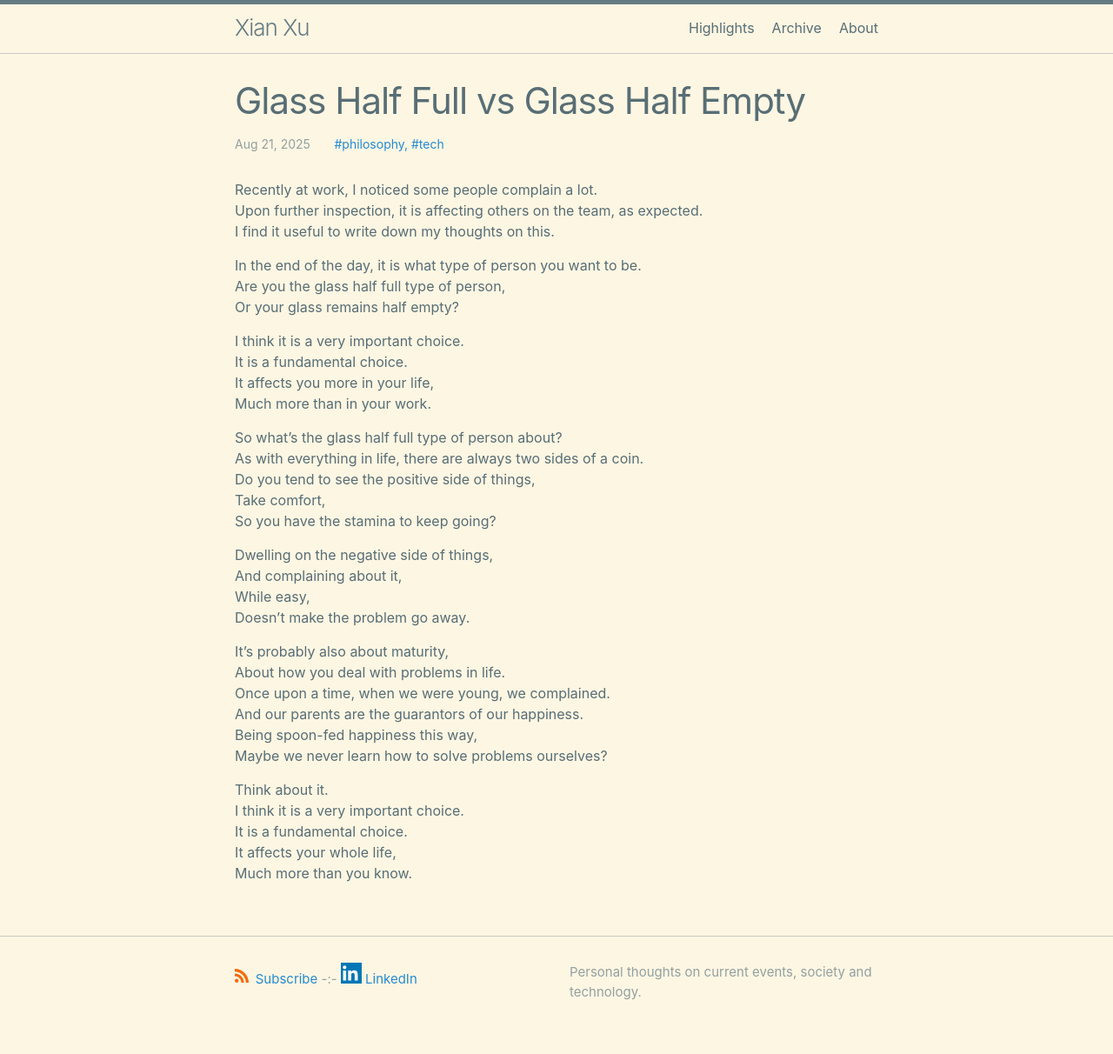
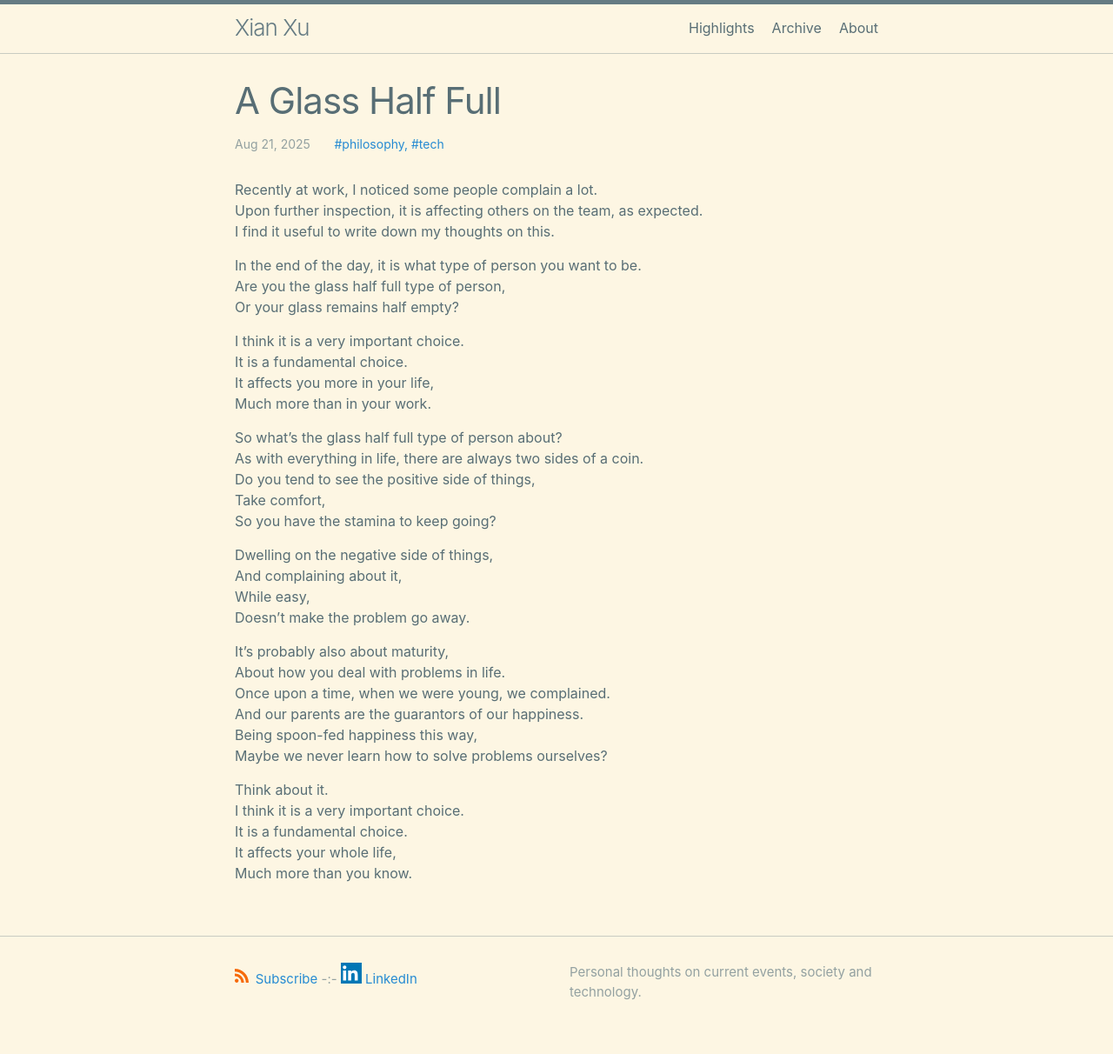
Before and after one commit to xianxu/xianxu.github.io, a Jekyll site: the page built from _posts/2025-08-21-glass-half-full.markdown, in a window 1280 px wide. Shown: the whole page at 87% size. Built offline with Jekyll 4.4.1, drawn with Linux system fonts in a browser that asks for light colours; comment, search, counter and statistics services are not loaded.

Commit message:
Sync latest _posts from remote land

```diff
--- a/_posts/2025-08-21-glass-half-full.markdown
+++ b/_posts/2025-08-21-glass-half-full.markdown
@@ -1,6 +1,6 @@
 ---
 layout: post
-title:  "Glass Half Full vs Glass Half Empty"
+title:  "A Glass Half Full"
 date:   2025-08-21
 tags: philosophy, tech
 comments: true
```
